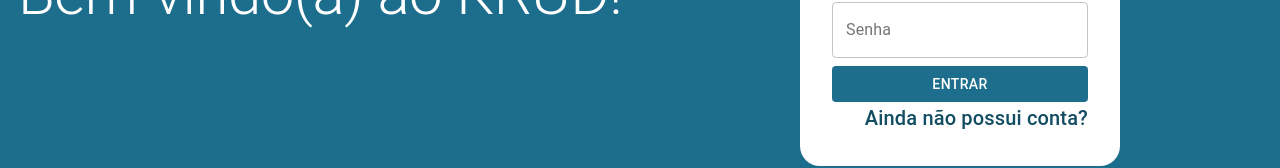
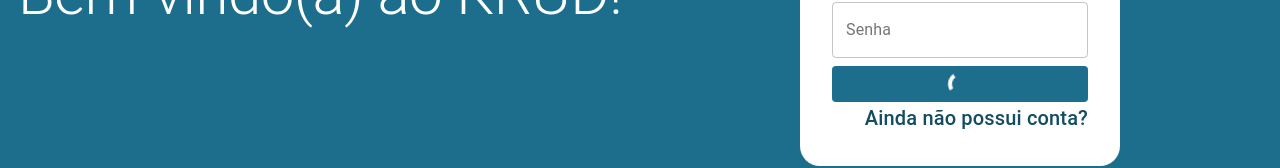
Before and after one commit to HERuppel/react-ts-workshop, a React (Create React App) app: page /auth/login in a window 1280 px wide. Shown: the part 406-574 px from the top of the page. Built offline with nearby package versions, Linux system fonts and the light colour scheme.

Commit message:
added axios, sweetalert2 and loading component

```diff
--- a/package.json
+++ b/package.json
@@ -12,11 +12,13 @@
     "@types/node": "^16.7.13",
     "@types/react": "^17.0.20",
     "@types/react-dom": "^17.0.9",
+    "axios": "^0.24.0",
     "react": "^17.0.2",
     "react-dom": "^17.0.2",
     "react-hook-form": "^7.22.2",
     "react-router-dom": "^6.2.1",
     "react-scripts": "5.0.0",
+    "sweetalert2": "^11.3.0",
     "typescript": "^4.4.2",
     "web-vitals": "^2.1.0"
   },
--- /dev/null
+++ b/src/components/Loading/index.tsx
@@ -0,0 +1,32 @@
+import React from 'react';
+import { createStyles, makeStyles, Theme } from '@material-ui/core/styles';
+
+interface ILoading {
+  loadingSize: number;
+}
+
+const commonStyles = makeStyles<Theme, ILoading>((theme: Theme) =>
+  createStyles({
+    '@keyframes loadingAnimation': {
+      '100%': {
+        transform: 'rotate(1turn)',
+      },
+    },
+    loadingAnimation: {
+      width: ({ loadingSize }) => loadingSize,
+      height: ({ loadingSize }) => loadingSize,
+      borderRadius: '50%',
+      border: `4px solid ${theme.palette.primary.main}`,
+      borderTopColor: theme.palette.common.white,
+      animation: '$loadingAnimation 1s infinite',
+    },
+  }),
+);
+
+const Loading = ({ loadingSize }: ILoading): JSX.Element => {
+  const classes = commonStyles({ loadingSize });
+
+  return <div className={classes.loadingAnimation} />;
+};
+
+export default Loading;
--- a/src/hooks/Auth/index.tsx
+++ b/src/hooks/Auth/index.tsx
@@ -24,8 +24,12 @@
     return {} as User;
   });
 
-  const signIn = useCallback(() => {
-    // TODO
+  const signIn = useCallback(async (credentials: AuthCredentials) => {
+    try {
+      console.log(credentials);
+    } catch (err) {
+      console.log(err);
+    }
   }, []);
 
   const signUp = useCallback(() => {
--- a/src/pages/Auth/Login/index.tsx
+++ b/src/pages/Auth/Login/index.tsx
@@ -1,9 +1,12 @@
 import { Button, Grid, Typography } from '@material-ui/core';
-import React from 'react';
+import React, { useState } from 'react';
 import { FormProvider, useForm } from 'react-hook-form';
-import { NavLink } from 'react-router-dom';
+import { NavLink, useNavigate } from 'react-router-dom';
 import Input from '../../../components/Input';
 import { useStyles } from './styles';
+import { showAlert } from '.././../../utils/showAlert';
+import { useAuth } from '../../../hooks/Auth';
+import Loading from '../../../components/Loading';
 
 interface FormCredentials {
   email: string;
@@ -12,11 +15,26 @@
 
 const Login: React.FC = () => {
   const classes = useStyles();
+  const { signIn } = useAuth();
+  const navigate = useNavigate();
   const formMethods = useForm<FormCredentials>();
   const { handleSubmit } = formMethods;
+  const [loading, setLoading] = useState<boolean>(true);
 
-  const onSubmit = (data: FormCredentials) => {
-    console.log(data);
+  const onSubmit = async (data: FormCredentials): Promise<void> => {
+    try {
+      setLoading(true);
+      signIn(data);
+      navigate('/home/posts');
+    } catch (err) {
+      showAlert({
+        title: 'Ops...',
+        text: 'Ocorreu um problema no login',
+        icon: 'error',
+      });
+    } finally {
+      setLoading(false);
+    }
   };
 
   return (
@@ -37,7 +55,7 @@
           </FormProvider>
           <div className={classes.bottomContainer}>
             <Button className={classes.button} type='submit'>
-              Entrar
+              {loading ? <Loading loadingSize={16} /> : 'Entrar'}
             </Button>
             <NavLink className={classes.signUp} to='/auth/register'>
               <Typography variant='h6'>Ainda não possui conta?</Typography>
--- /dev/null
+++ b/src/utils/showAlert.ts
@@ -0,0 +1,16 @@
+import Swal, { SweetAlertIcon } from 'sweetalert2';
+import { theme } from '../global/theme';
+
+export interface AlertProps {
+  icon?: SweetAlertIcon;
+  title: string;
+  text: string;
+}
+
+export const showAlert = ({ title, text, icon }: AlertProps) =>
+  Swal.fire({
+    icon: icon || 'info',
+    title,
+    text,
+    confirmButtonColor: theme.palette.primary.main,
+  });
```
Also changed, not shown: 1 other file (tests, documents, lock files or other folders).
